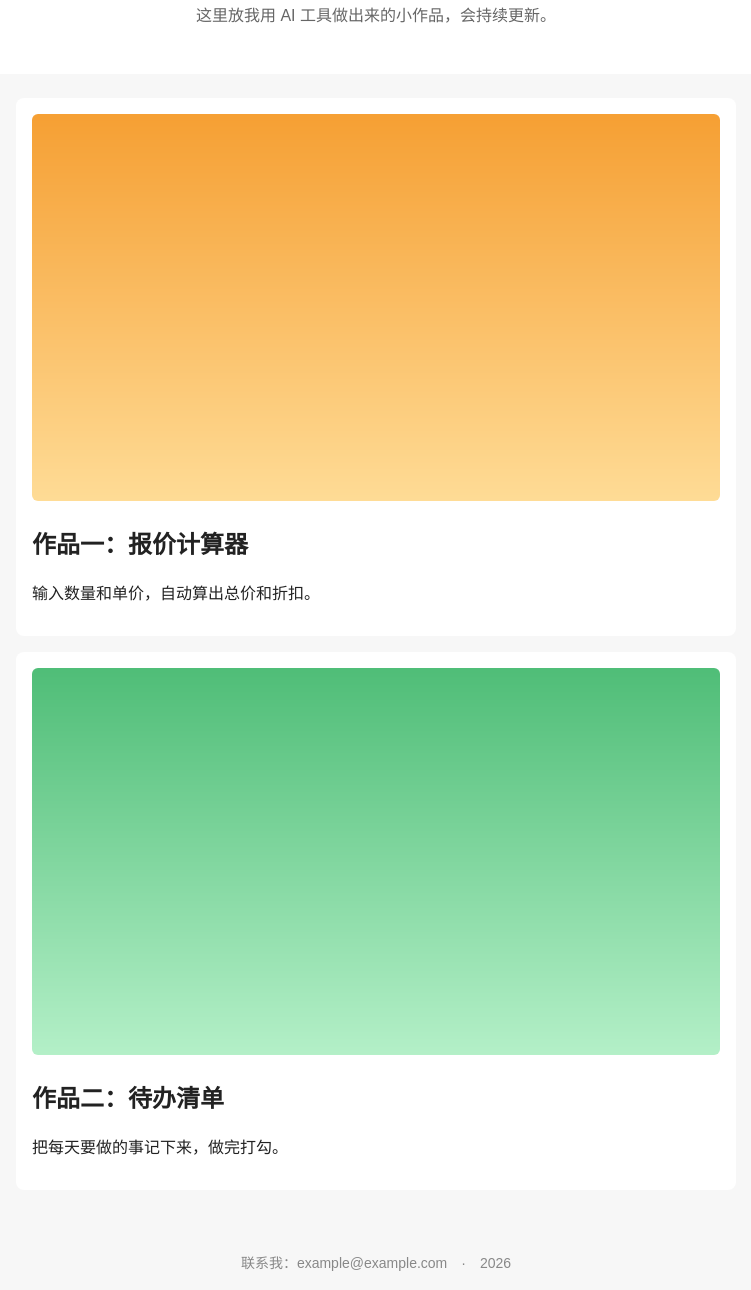
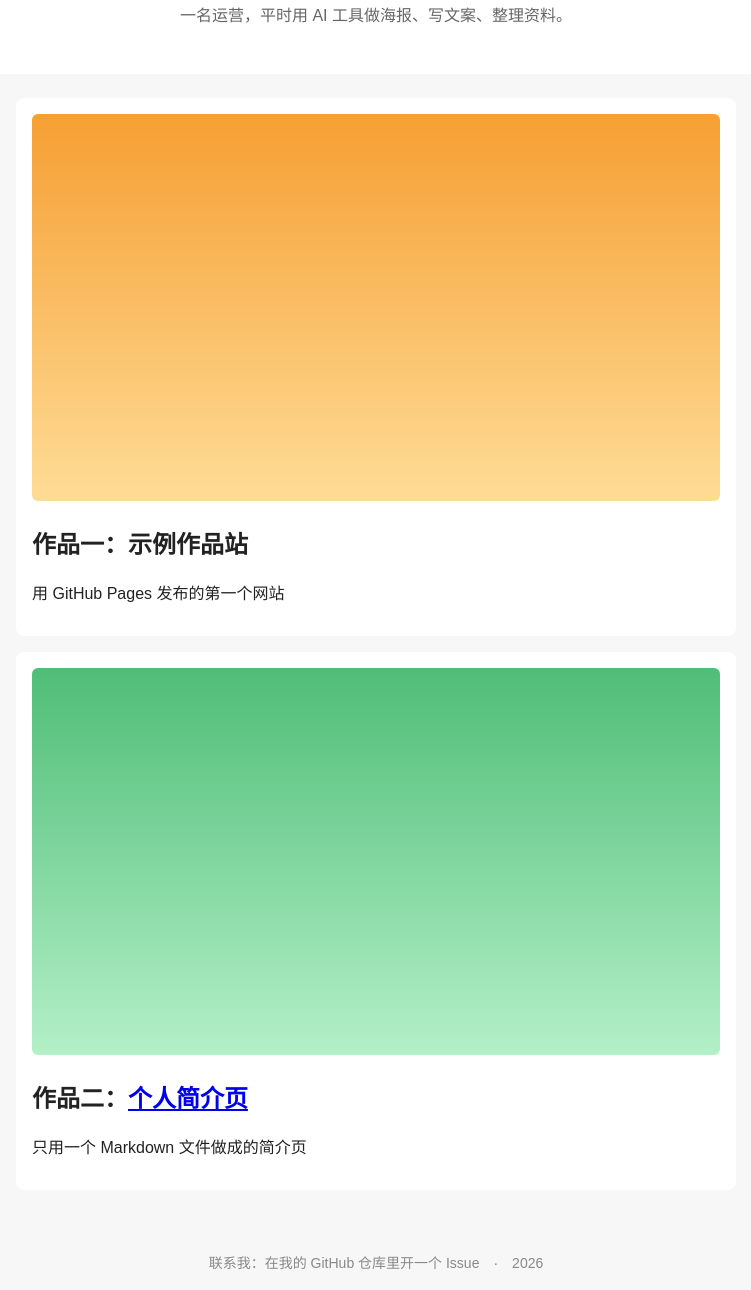
Before and after one commit to Cranes249i/Cranes249i.github.io, a plain HTML site: page index.html in a window 1280 px wide. Shown: the part 466-1756 px from the top of the page, without its empty margins (264-1015 px from the left). Drawn offline with Linux system fonts and the light colour scheme.

Commit message:
作品站换成我自己的内容

```diff
--- a/index.html
+++ b/index.html
@@ -3,32 +3,32 @@
 <head>
   <meta charset="utf-8">
   <meta name="viewport" content="width=device-width, initial-scale=1">
-  <title>我的作品站</title>
+  <title>Cranes 的作品站</title>
   <link rel="stylesheet" href="style.css">
 </head>
 <body>
   <header>
     <img src="images/cover.png" alt="封面图" class="cover">
-    <h1>我的作品站</h1>
-    <p class="intro">这里放我用 AI 工具做出来的小作品，会持续更新。</p>
+    <h1>Cranes 的作品站</h1>
+    <p class="intro">一名运营，平时用 AI 工具做海报、写文案、整理资料。</p>
   </header>
 
   <main>
     <section class="work">
       <img src="images/work-1.png" alt="作品一的预览图">
-      <h2>作品一：报价计算器</h2>
-      <p>输入数量和单价，自动算出总价和折扣。</p>
+      <h2>作品一：示例作品站</h2>
+      <p>用 GitHub Pages 发布的第一个网站</p>
     </section>
 
     <section class="work">
       <img src="images/work-2.png" alt="作品二的预览图">
-      <h2>作品二：待办清单</h2>
-      <p>把每天要做的事记下来，做完打勾。</p>
+      <h2>作品二：<a href="https://cranes249i.github.io/my-resume/">个人简介页</a></h2>
+      <p>只用一个 Markdown 文件做成的简介页</p>
     </section>
   </main>
 
   <footer>
-    <p>联系我：example@example.com</p>
+    <p>联系我：在我的 GitHub 仓库里开一个 Issue</p>
   </footer>
   <script src="script.js"></script>
 </body>
```
